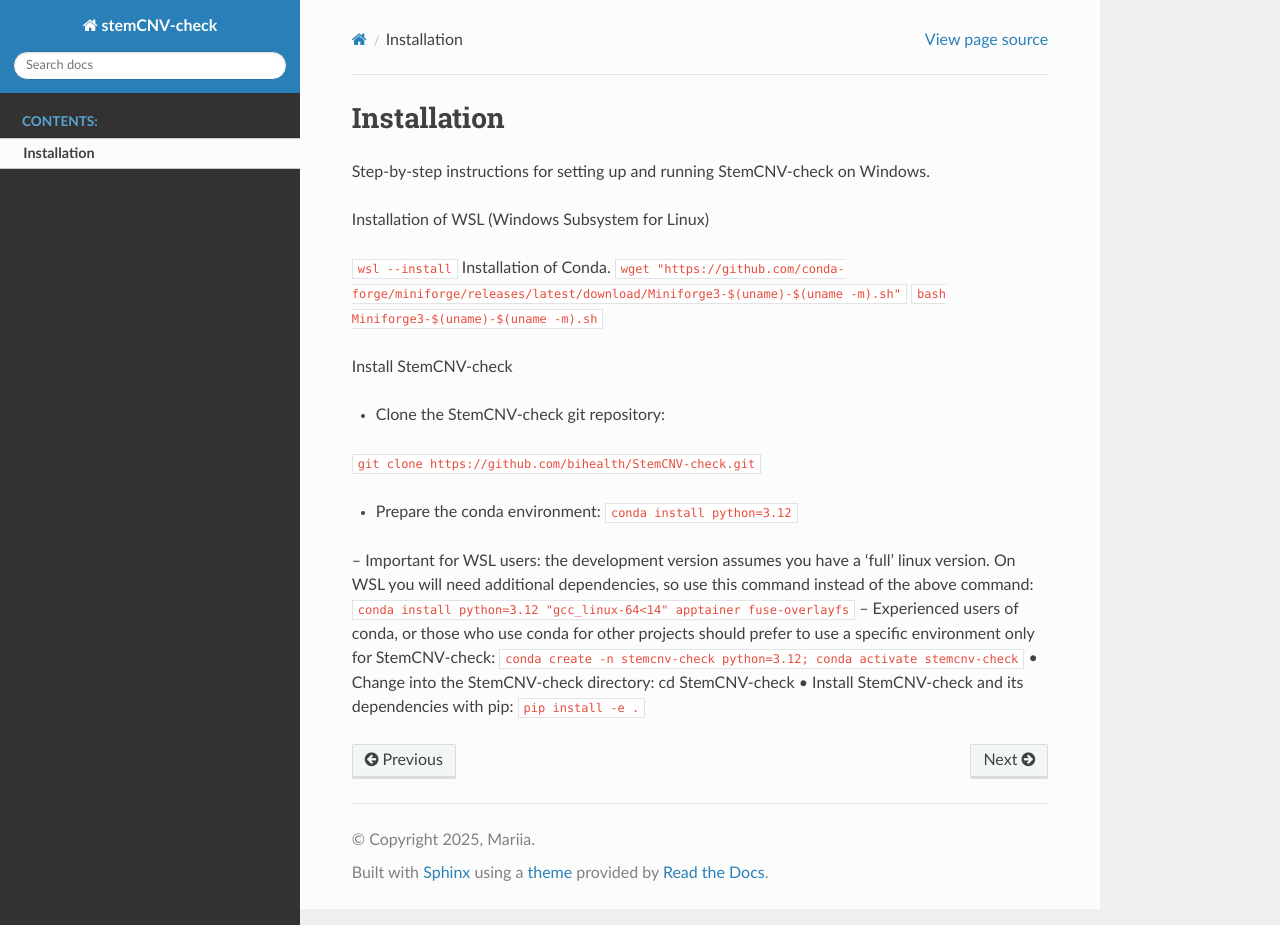
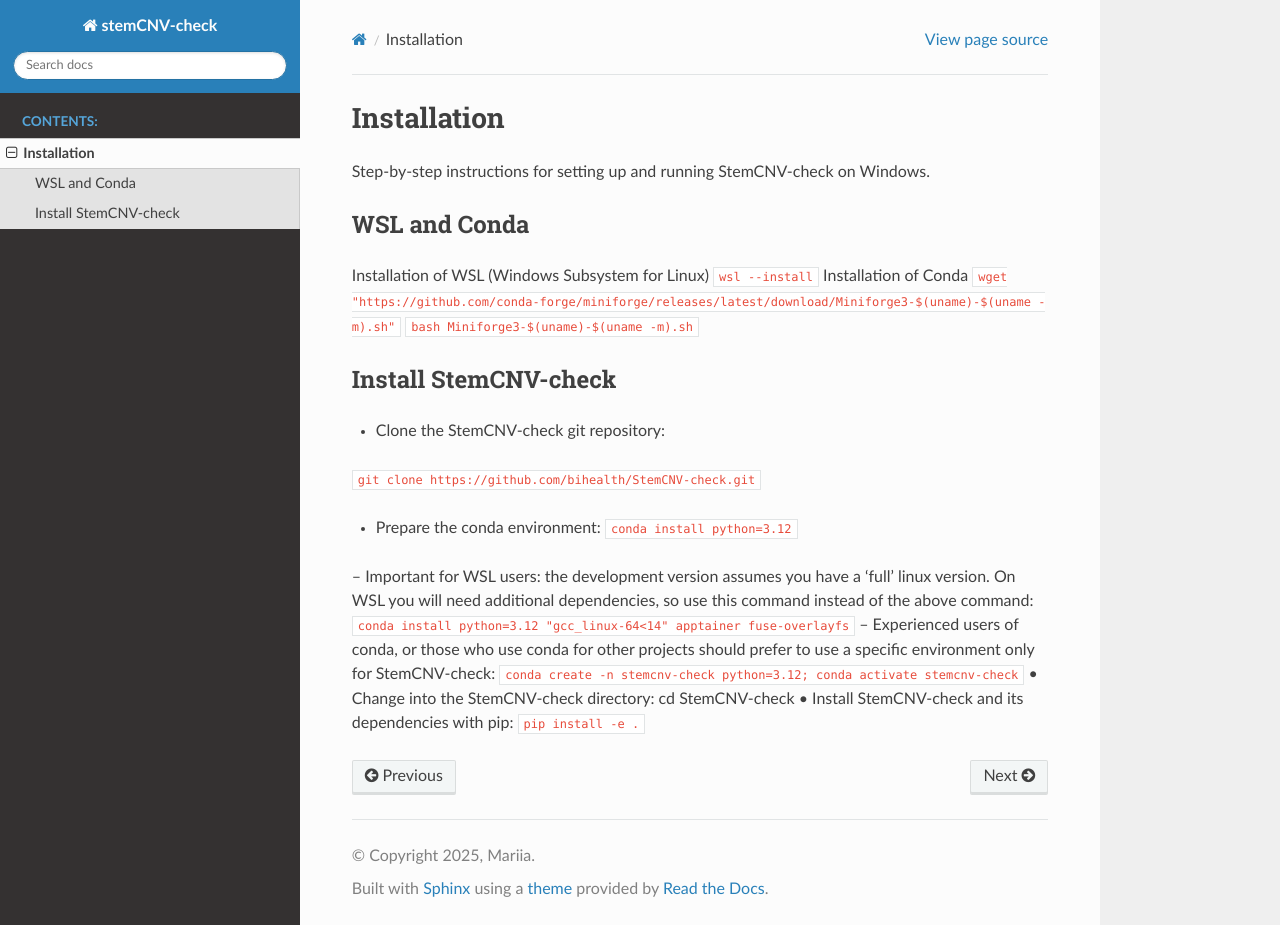
Before and after one commit to icalledmyselfmoon/stemCNV_check_Read_the_docs, a Sphinx documentation site: the page built from source/installation.rst, in a window 1280 px wide and 925 px high. Built offline with Sphinx 7.4.7 and the Read the Docs theme 3.1.0, drawn with Linux system fonts in a browser that asks for light colours.

Commit message:
Update installation.rst

```diff
--- a/source/installation.rst
+++ b/source/installation.rst
@@ -3,15 +3,17 @@
 
 Step-by-step instructions for setting up and running StemCNV-check on Windows.
 
+WSL and Conda
+-------------------------------
 Installation of WSL (Windows Subsystem for Linux)
-
 ``wsl --install``
-Installation of Conda.
+Installation of Conda
 ``wget "https://github.com/conda-forge/miniforge/releases/latest/download/Miniforge3-$(uname)-$(uname -m).sh"``
 ``bash Miniforge3-$(uname)-$(uname -m).sh``
 
 
 Install StemCNV-check
+-------------------------------
 
 • Clone the StemCNV-check git repository:
 ``git clone https://github.com/bihealth/StemCNV-check.git``
```
